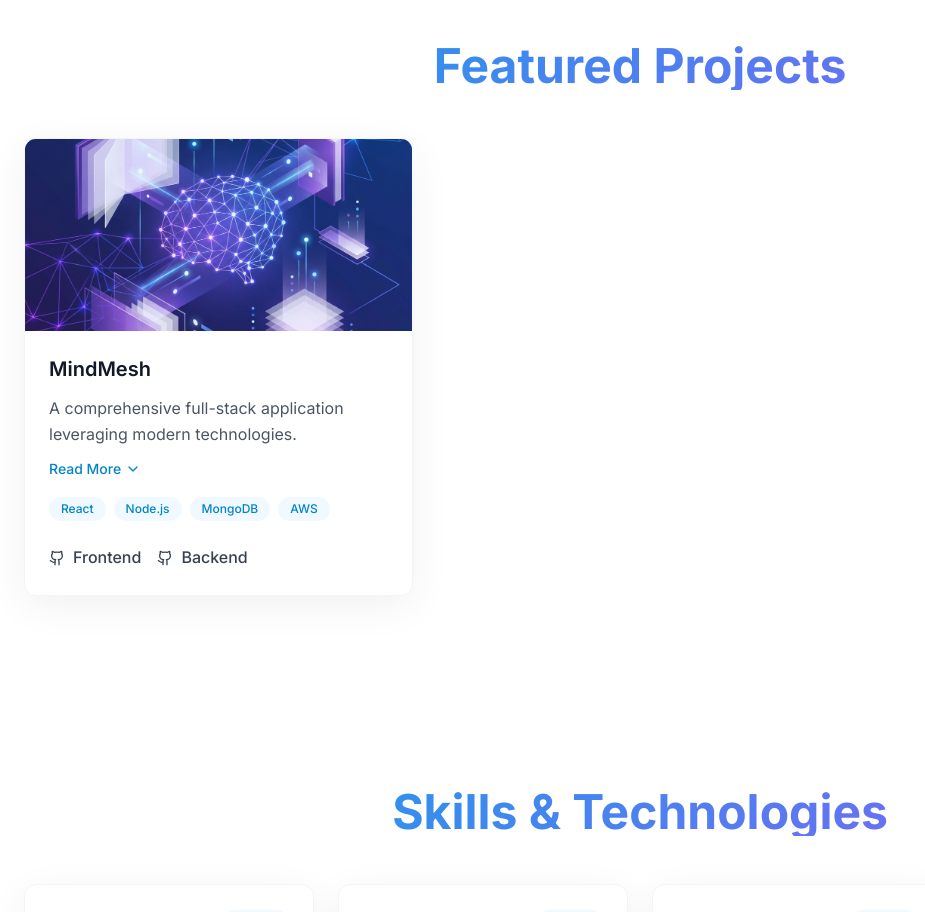
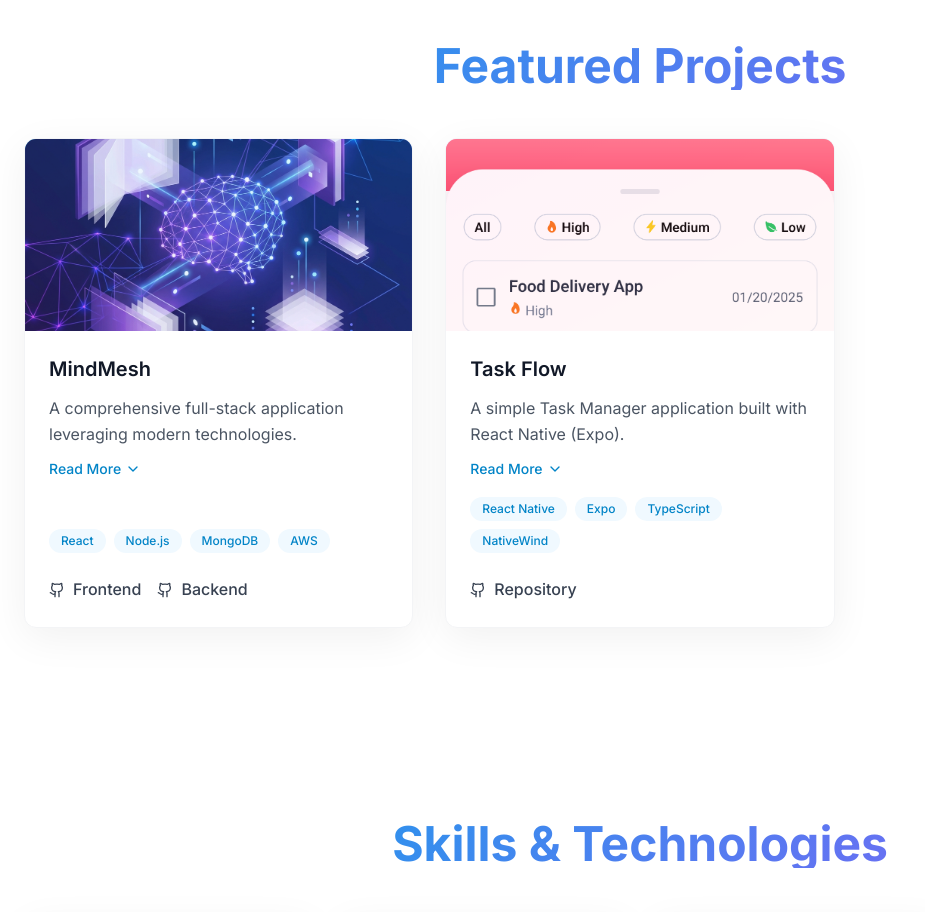
Before and after one commit to mahmoud-farag/Farag, a React (Vite) app: page / in a window 1280 px wide. Shown: the part 1640-2552 px from the top of the page, without its empty margins (0-925 px from the left). Built offline with nearby package versions, Linux system fonts and the light colour scheme.

Commit message:
add new project(react-native)

```diff
--- a/src/components/Projects.jsx
+++ b/src/components/Projects.jsx
@@ -6,13 +6,24 @@ const projects = [
         title: 'MindMesh',
         description: 'A comprehensive full-stack application leveraging modern technologies.',
         longDescription: 'An AI-powered RAG mini system that helps students learn more effectively through document analysis, flashcard generation, quiz creation, and intelligent chat interactions.',
-        tech: ['React', 'Node.js', 'MongoDB', 'AWS'], // Inferring stack from skills
+        tech: ['React', 'Node.js', 'MongoDB', 'AWS'],
         links: [
             { label: 'Frontend', url: 'https://github.com/mahmoud-farag/mindMesh-FE' },
             { label: 'Backend', url: 'https://github.com/mahmoud-farag/mindMesh-BE' }
         ],
         gradient: 'from-primary-400 to-secondary-400',
         image: '/project-mindmesh.png'
+    },
+    {
+        title: 'Task Flow',
+        description: 'A simple Task Manager application built with React Native (Expo).',
+        longDescription: 'My first React Native project featuring task list management, filtering by priority (High, Medium, Low), swipe actions for deletion, and a beautiful UI inspired by modern Dribbble designs. Includes interactive bottom sheets and smooth gradient aesthetics.',
+        tech: ['React Native', 'Expo', 'TypeScript', 'NativeWind'],
+        links: [
+            { label: 'Repository', url: 'https://github.com/mahmoud-farag/TaskManagerRN' }
+        ],
+        gradient: 'from-pink-400 to-rose-300',
+        image: '/project-taskflow.png'
     }
 ];
 
```
Also changed, not shown: public/project-taskflow.png (added).
